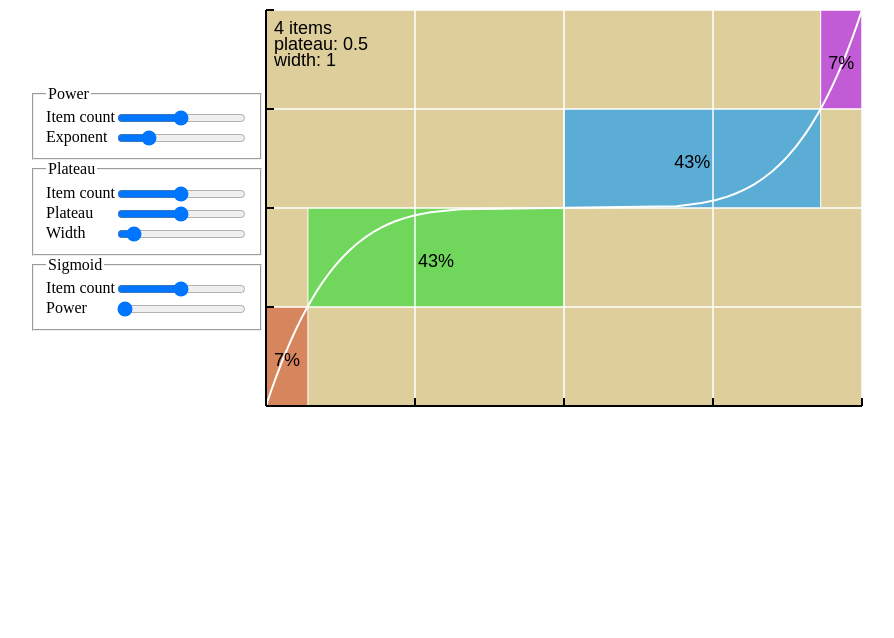
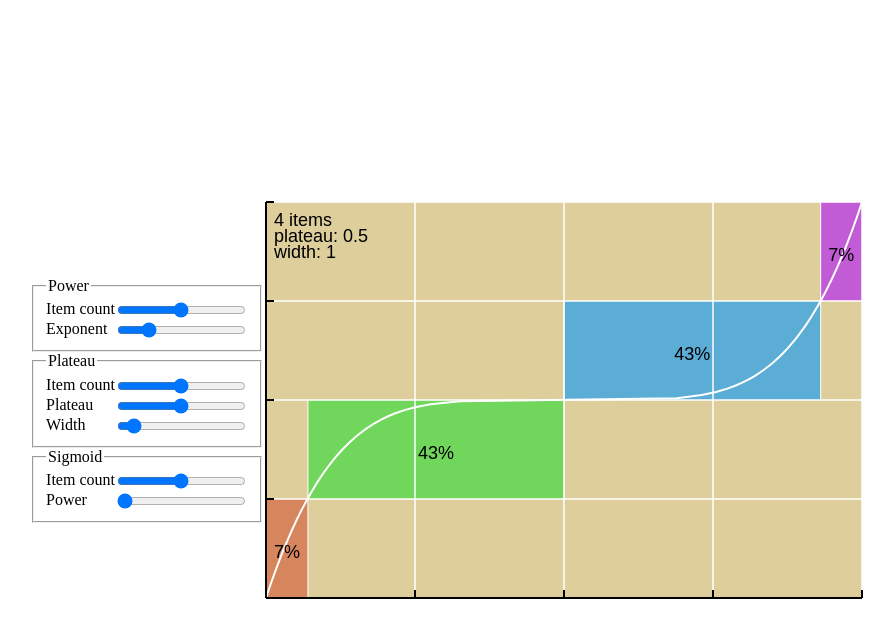
Before and after one commit to jobtalle/ProbabilityPlots, a plain HTML site: page index.html in a window 1280 px wide. Shown: the whole page, without its empty margins (193-1087 px from the left). Drawn offline with Linux system fonts and the light colour scheme.

Commit message:
Centered plot

```diff
--- a/style.css
+++ b/style.css
@@ -1,8 +1,13 @@
+body {
+    margin: 0;
+}
+
 #wrapper {
     display: flex;
     flex-direction: row;
     align-items: center;
     justify-content: center;
+    height: 100vh;
 }
 
 fieldset {
```
